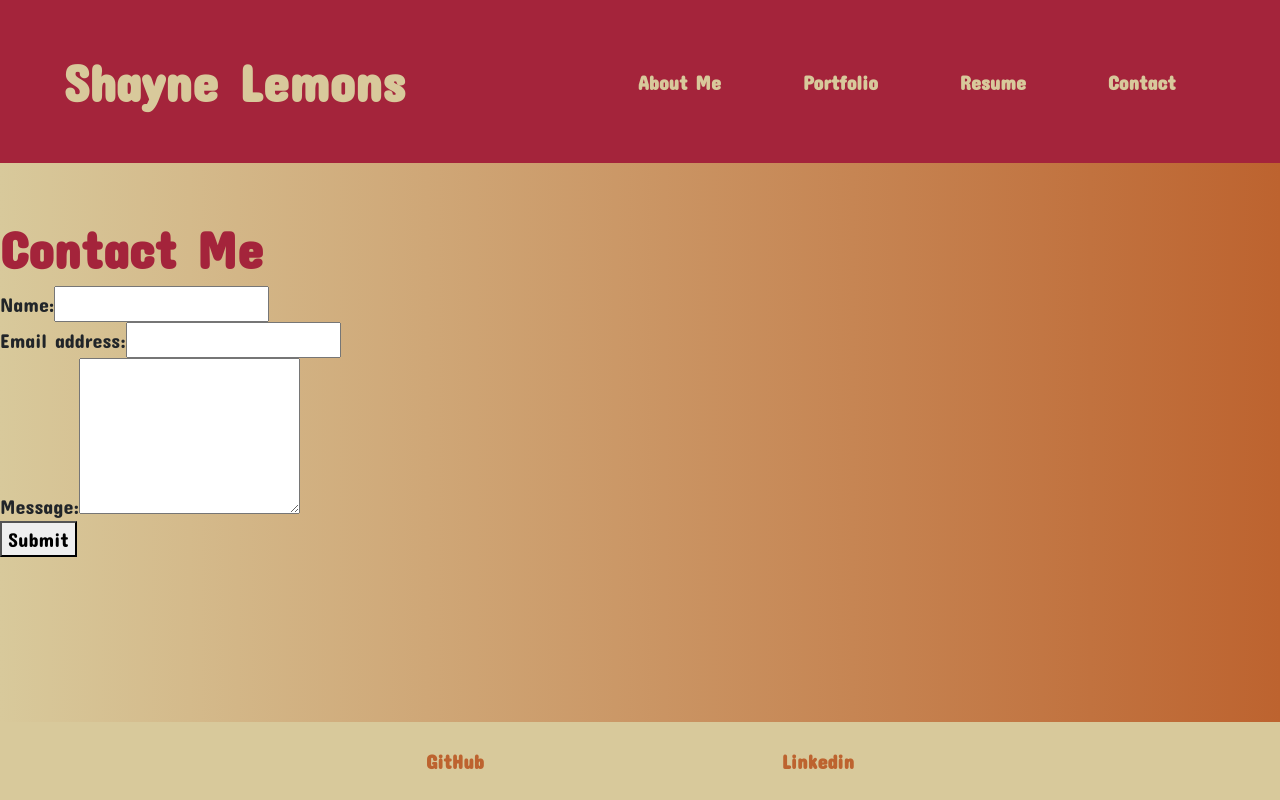
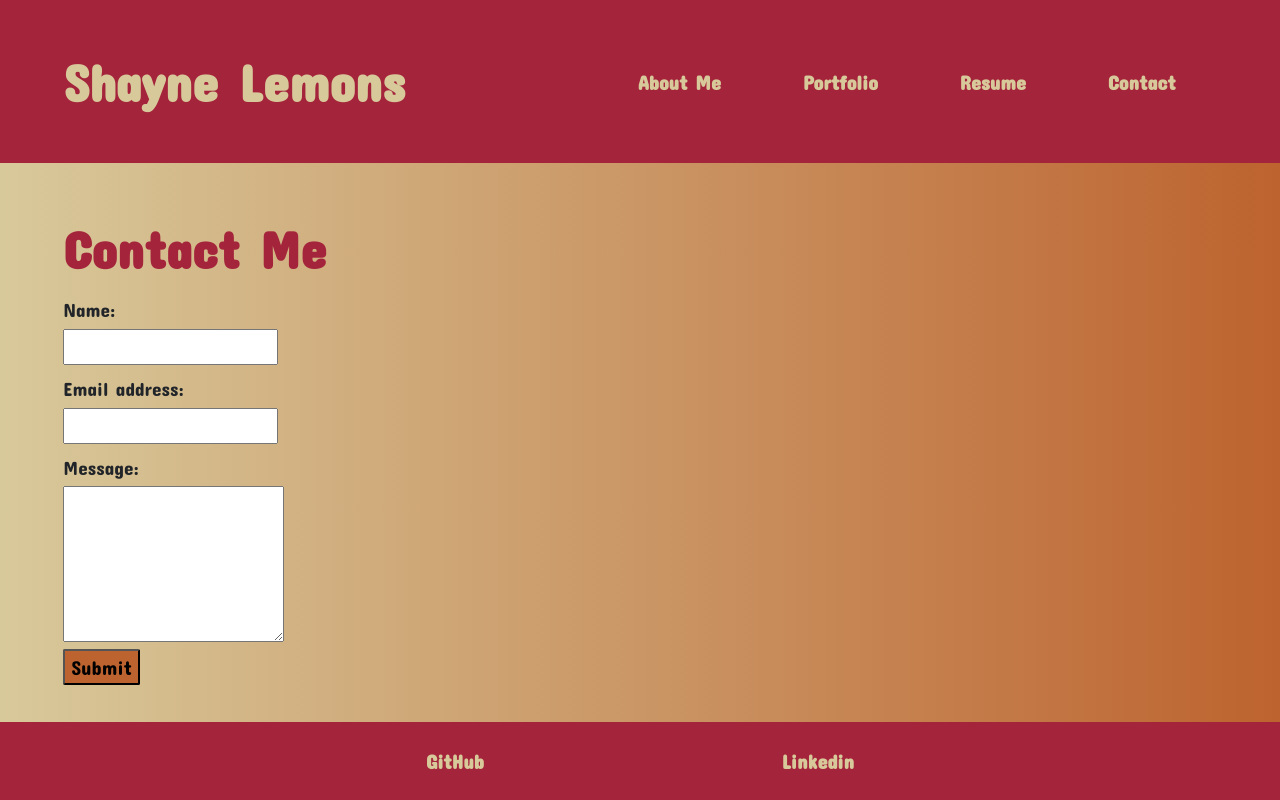
Before and after one commit to SLemons6/react-portfolio, a React (Create React App) app: page /contact in a window 1280 px wide. Built offline with nearby package versions, Linux system fonts and the light colour scheme.

Commit message:
add readme

```diff
--- a/public/index.html
+++ b/public/index.html
@@ -30,7 +30,7 @@
       work correctly both with client-side routing and a non-root public URL.
       Learn how to configure a non-root public URL by running `npm run build`.
     -->
-    <title>React App</title>
+    <title>My Portfolio</title>
 </head>
 
 <body>
--- a/src/App.css
+++ b/src/App.css
@@ -114,12 +114,12 @@ nav a:hover {
 }
 
 footer {
-  background-color: var(--secondary);
+  background-color: var(--primary);
 
 }
 
 footer a {
-  color: var(--quatrinary);
+  color: var(--secondary);
 }
 
 footer a:hover {
@@ -196,19 +196,13 @@ color: var(--quatrinary);
 }
 
 
-/* FORM */
-.form-label,
-.form-input,
-.form-textarea {
-  display: block;
-}
-
 .form-label {
   font-size: 1.2rem;
   margin: 0.625rem 0 0.25rem;
 }
 
 .form-textarea {
+  width: 100%;
   padding: 0.75rem;
   margin: 0.2rem 0;
   background-color: var(--primary);
@@ -225,6 +219,11 @@ color: var(--quatrinary);
 
 #formP {
   color: var(--light);
+}
+
+.form-button {
+  background-color: var(--quatrinary);
+  border-radius: 2px;
 }
 
 [type='radio']:checked,
--- a/src/components/Contact/index.js
+++ b/src/components/Contact/index.js
@@ -36,27 +36,33 @@ const Contact = () => {
     };
 
     return (
-        <div className="">
+        <div className="container-fluid align-items-start">
             <h1>Contact Me</h1>
             <form id="contact-form" onSubmit={handleSubmit}>
-                <div>
-                    <label htmlFor="name">Name:</label>
-                    <input type="text" name="name" defaultValue={name} onBlur={handleChange} />
+                <div className="form-group">
+                    <label className="form-label" htmlFor="name">Name:</label>
+                    <div className="col-10">
+                        <input type="text" name="name" defaultValue={name} onBlur={handleChange} />
+                    </div>
                 </div>
-                <div>
-                    <label htmlFor="email">Email address:</label>
-                    <input type="email" name="email" defaultValue={email} onBlur={handleChange} />
+                <div className="form-group">
+                    <label className="form-label" htmlFor="email">Email address:</label>
+                    <div className="col-10">
+                        <input type="email" name="email" defaultValue={email} onBlur={handleChange} />
+                    </div>
                 </div>
-                <div>
-                    <label htmlFor="message">Message:</label>
-                    <textarea name="message" rows="5" defaultValue={message} onBlur={handleChange} />
+                <div className="form-group">
+                    <label className="form-label" htmlFor="message">Message:</label>
+                    <div className="col-10">
+                        <textarea name="message" rows="5" defaultValue={message} onBlur={handleChange} />
+                    </div>
                 </div>
                 {errorMessage && (
                     <div>
                         <p className="error-text">{errorMessage}</p>
                     </div>
                 )}
-                <button data-testid="button" type="submit">Submit</button>
+                <button className="form-button" data-testid="button" type="submit">Submit</button>
             </form>
         </div>
     );
```
Also changed, not shown: src/assets/images/screenshot.jpg (added), 1 other file (tests, documents, lock files or other folders).
